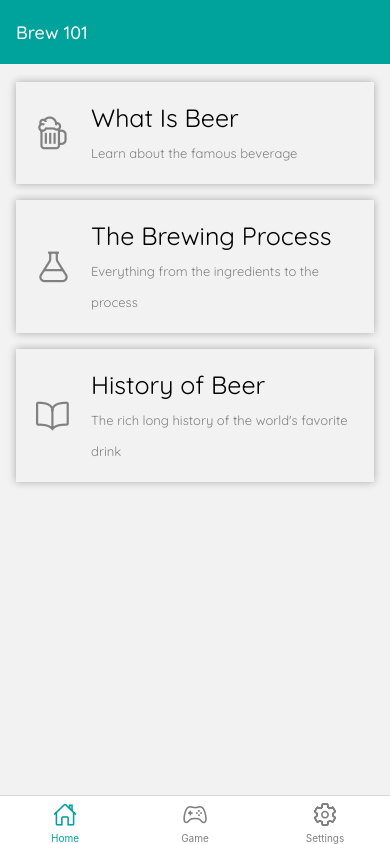
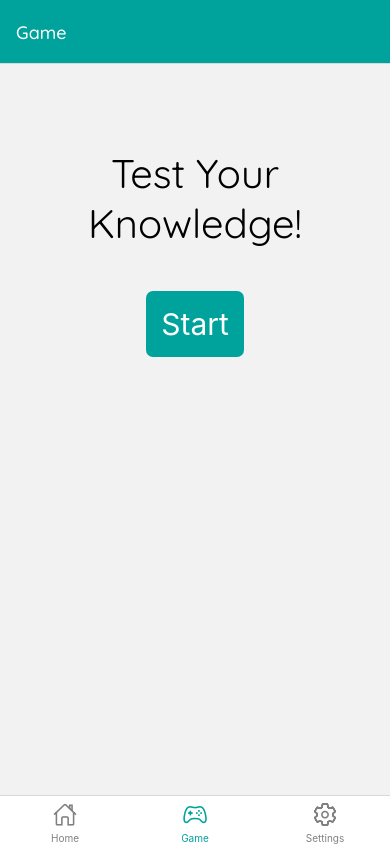
Before and after one commit to elliotjhan/beer-basics, a React Native app in the folder beer-basics/: screen /Game in a window 390 px wide. Built offline with nearby package versions, Linux system fonts and the light colour scheme.

Commit message:
game questions

```diff
--- a/beer-basics/App.js
+++ b/beer-basics/App.js
@@ -18,7 +18,7 @@ const App = () => {
   return(
     <NavigationContainer>
       <Tab.Navigator
-        initialRouteName='Loading'
+        initialRouteName='Game'
         screenOptions={{
           tabBarInactiveTintColor: 'gray',
           tabBarActiveTintColor: '#00a39b',
--- a/beer-basics/components/game.js
+++ b/beer-basics/components/game.js
@@ -1,17 +1,40 @@
-import React from 'react';
-import { StyleSheet, Text, View } from 'react-native';
+import React, { useState, useEffect} from 'react';
+import { StyleSheet, Text, View, Pressable } from 'react-native';
 import { useFonts } from 'expo-font';
 
+const Game = () => {
+  useFonts({ 'Quicksand': require('./../assets/fonts/Quicksand-Regular.ttf')});
+  const questionList = [
+    {
+      prompt: 'Which of these is not a primary ingredient of beer?',
+      choices: ['water', 'yeast', 'malt', 'sugar'],
+      answer: 3
+    },
+    {
+      prompt: 'True of False? Hops are required to make beer.',
+      choices: ['True', 'False'],
+      answer: 1
+    },
+    {
+      prompt: 'What country was responsible for making hops popular around the world?',
+      choices: ['USA', 'Germany', 'Belgium', 'China'],
+      answer: 1
+    }
+  ];
+  const [questionCount, setQuestionCount] = useState(0);
+  //useEffect(() => {});
 
-const Game = () => {
-  useFonts({
-    'Quicksand': require('./../assets/fonts/Quicksand-Regular.ttf'),
-  });
   return (
-  <View>
-      <Text style={styles.titleText}>Placeholder for multiple choice quiz game</Text>
-  </View>
-  )
+    <View>
+      <Text style={styles.titleText}>Test Your Knowledge!</Text>
+      <Pressable
+        style={styles.startButton}
+        onPress={() => setQuestionCount(questionCount + 1)}
+      >
+        <Text style={styles.buttonText}>Start</Text>
+      </Pressable>
+    </View>
+  );
 }
 
 const styles = StyleSheet.create({
@@ -19,8 +42,23 @@ const styles = StyleSheet.create({
     fontFamily: "Quicksand"
   },
   titleText: {
-    fontSize: 20,
-    fontFamily: "Quicksand"
+    fontSize: 40,
+    fontFamily: "Quicksand",
+    textAlign: 'center',
+    marginTop: '10vh'
+  },
+  startButton: {
+    marginHorizontal: 'auto',
+    marginTop: '5vh',
+    backgroundColor: '#00a39b',
+    padding: 15,
+    borderRadius: 7
+  },
+  buttonText: {
+    fontSize: 30,
+    color: 'white',
+    textAlign: 'center',
+
   }
 });
 
```
